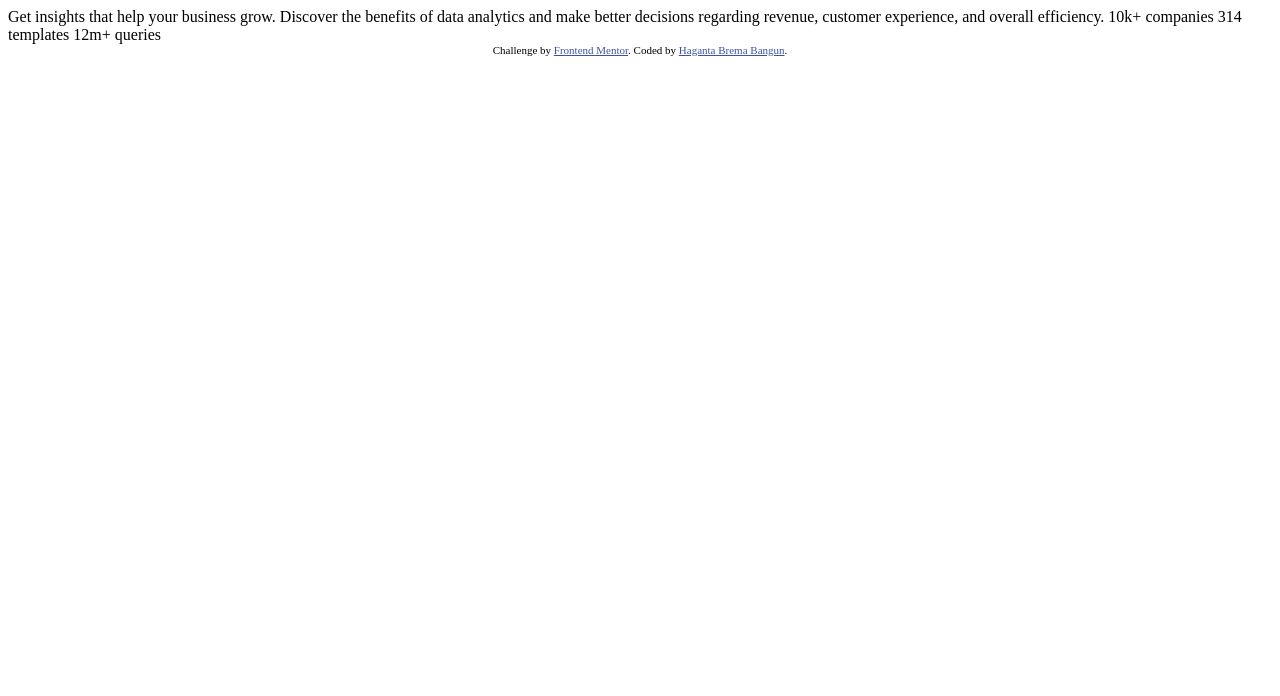
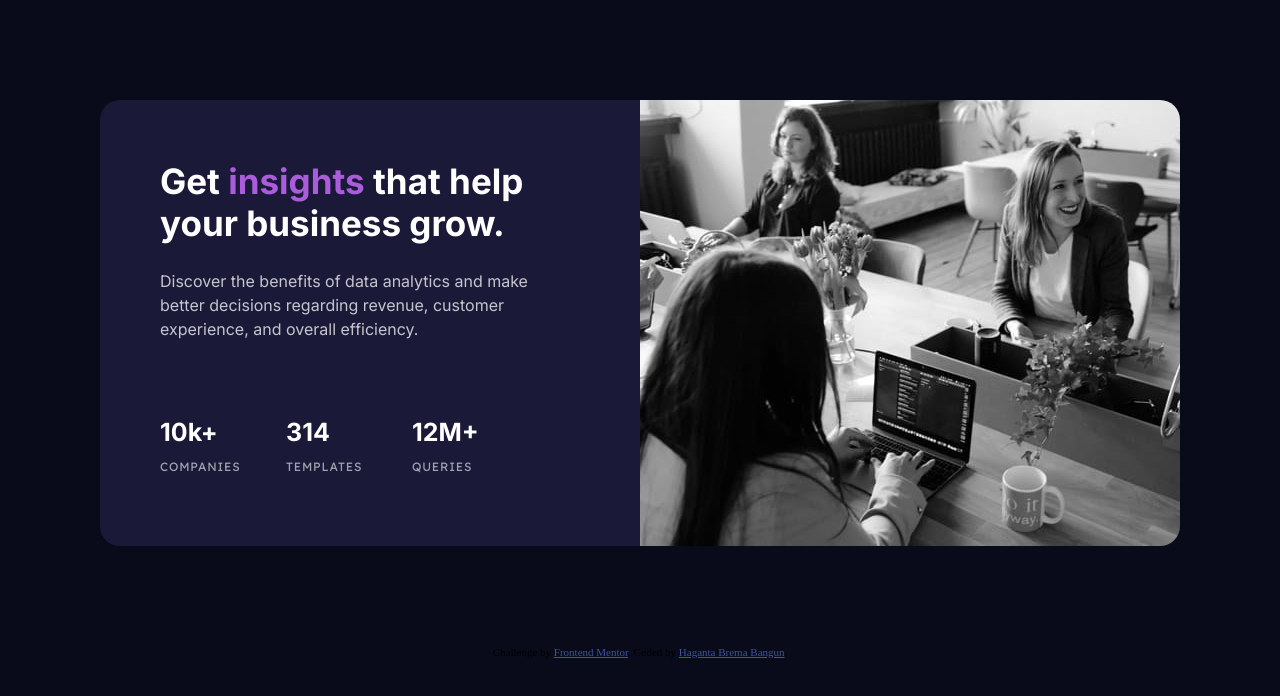
Before and after one commit to hagantabrema/stats-preview-card, a plain HTML site: page index.html in a window 1280 px wide. Drawn offline with Linux system fonts and the light colour scheme.

Commit message:
added css

```diff
--- a/index.html
+++ b/index.html
@@ -1,33 +1,45 @@
 <!DOCTYPE html>
 <html lang="en">
+
   <head>
     <meta charset="UTF-8">
-  <meta name="viewport" content="width=device-width, initial-scale=1.0"> <!-- displays site properly based on user's device -->
+    <meta name="viewport" content="width=device-width, initial-scale=1.0">
+    <!-- displays site properly based on user's device -->
 
     <link rel="icon" type="image/png" sizes="32x32" href="./images/favicon-32x32.png">
+    <link rel="stylesheet" href="style.css">
+    <title>Frontend Mentor | Stats preview card component</title>
+  </head>
 
-  <title>Frontend Mentor | Stats preview card component</title>
-
-  <!-- Feel free to remove these styles or customise in your own stylesheet 👍 -->
-  <style>
-    .attribution { font-size: 11px; text-align: center; }
-    .attribution a { color: hsl(228, 45%, 44%); }
-  </style>
-</head>
   <body>
-
-  Get insights that help your business grow.
-
-  Discover the benefits of data analytics and make better decisions regarding revenue, customer
-  experience, and overall efficiency.
-
-  10k+ companies
-  314 templates
-  12m+ queries
+    <section class="card">
+      <div class="card container grid">
+        <div class="card-text grid">
+          <h2 class="card-title">Get <span class="violet">insights</span> that help your business grow.</h2>
+          <p class="card-subtitle">Discover the benefits of data analytics and make better decisions regarding revenue,
+            customer
+            experience, and overall efficiency.</p>
+          <div id="data1">
+            <h3 class="data-title">10k+</h3>
+            <p class="data_subtitle">COMPANIES</p>
+          </div>
+          <div id="data2">
+            <h3 class="data-title">314</h3>
+            <p class="data_subtitle">TEMPLATES</p>
+          </div>
+          <div id="data3">
+            <h3 class="data-title">12M+</h3>
+            <p class="data_subtitle">QUERIES</p>
+          </div>
+        </div>
+        <img src="images/image-header-desktop.jpg" alt="" class="card-img">
+      </div>
+    </section>
 
     <div class="attribution">
       Challenge by <a href="https://www.frontendmentor.io?ref=challenge" target="_blank">Frontend Mentor</a>.
       Coded by <a href="#">Haganta Brema Bangun</a>.
     </div>
   </body>
+
 </html>
--- a/style.css
+++ b/style.css
@@ -1,2 +1,107 @@
 /*========== GOOGLE FONT ==========*/
 @import url('https://fonts.googleapis.com/css2?family=Inter:wght@400;700&family=Lexend+Deca&display=swap');
+
+* {
+    box-sizing: border-box;
+    padding: 0;
+    margin: 0;
+}
+
+body {
+    background-color: hsl(233, 47%, 7%);
+}
+
+li {
+    list-style: none;
+}
+
+img {
+    max-width: 100%;
+}
+
+.grid {
+    display: grid;
+}
+
+.container {
+    background-color: hsl(244, 38%, 16%);
+    margin: 100px;
+    border-radius: 20px;
+    overflow: hidden;
+    grid-template-columns: 1fr 1fr;
+}
+
+.card-text {
+    margin: 60px;
+    grid-template-rows: repeat(3, 1fr);
+    grid-template-columns: repeat(3, 0.3fr);
+    grid-template-areas:
+    "title title title"
+    "subtitle subtitle subtitle"
+    "data1 data2 data3";
+}
+
+.card-title {
+    color: white;
+    font-family: Inter, sans-serif;
+    font-size: 35px;
+    font-weight: 700;
+    grid-area: title;
+}
+
+.card-subtitle {
+    color: hsla(0, 0%, 100%, 0.75);
+    font-family: Inter, sans-serif;
+    font-size: 16px;
+    line-height: 1.5;
+    grid-area: subtitle;
+}
+
+.card-data {
+    color: white;
+    font-family: Inter, sans-serif;
+}
+
+.data-title,
+.data_subtitle {
+    font-family: Inter, sans-serif;
+    color: white;
+}
+
+.data-title {
+    font-size: 25px;
+    margin-top: 40px;
+    margin-bottom: 12px;
+}
+
+.data_subtitle {
+    color: hsla(0, 0%, 100%, 0.6);
+    letter-spacing: 0.8px;
+    font-family: 'Lexend Deca', sans-serif;
+    font-size: 12px;
+}
+
+#data1 {
+    grid-area: data1;
+}
+
+#data2 {
+    grid-area: data2;
+}
+
+#data3 {
+    grid-area: data3;
+}
+
+.violet {
+    color: hsl(277, 64%, 61%);
+}
+
+.attribution {
+    font-size: 11px;
+    text-align: center;
+}
+
+.attribution a {
+    color: hsl(228, 45%, 44%);
+}
```
Lines whose indentation alone changed are shown as unchanged.
